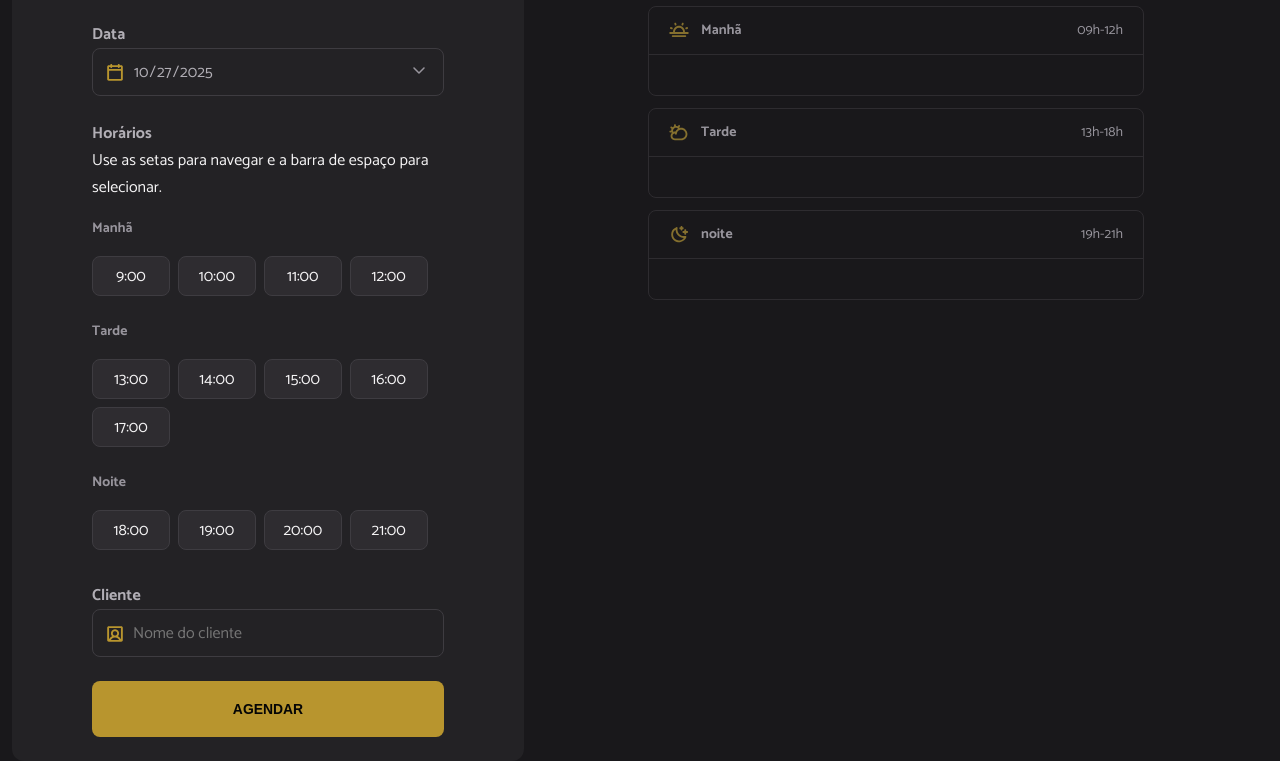
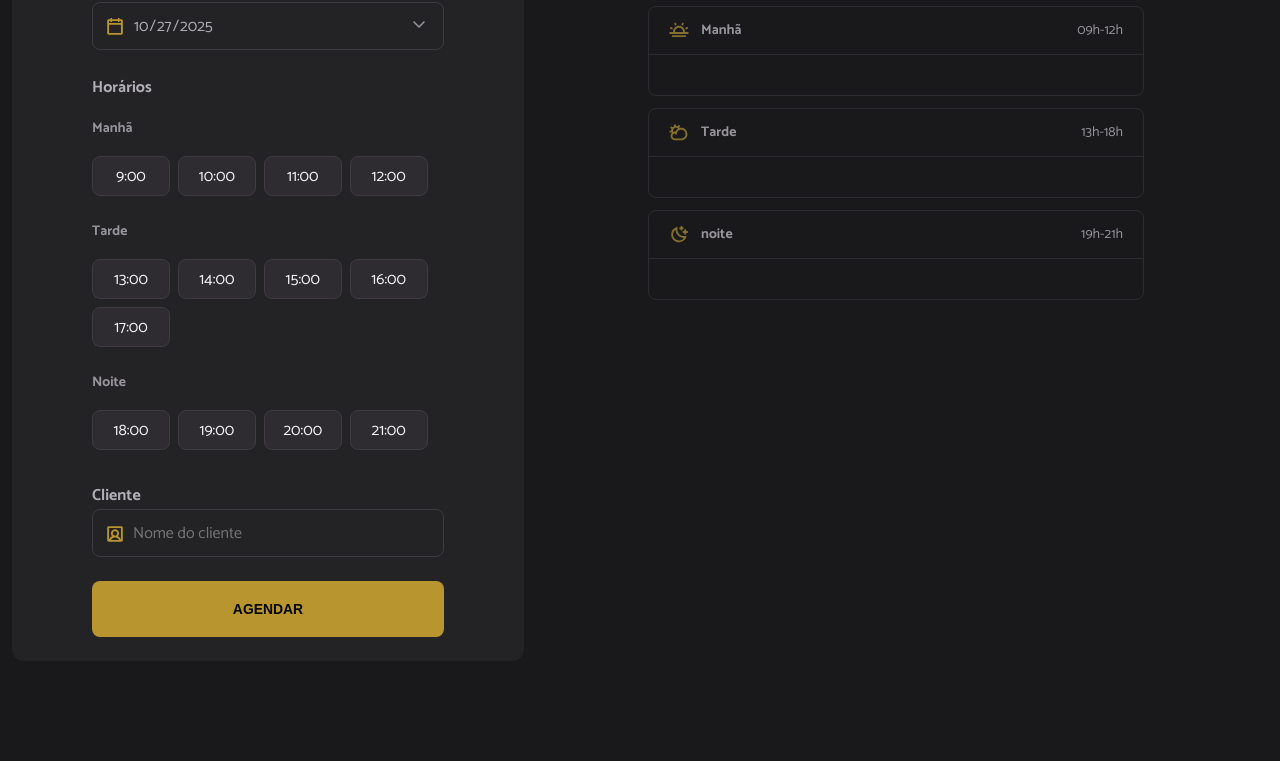
Before and after one commit to ricardo-werner/Rocketseat_FullStack_Desafio_Pratico_Hair-Day, a website built with webpack: page index.html in a window 1280 px wide. Shown: the part 180-941 px from the top of the page. After the commit the page ends 841 px from the top, so only its background shows below. Built offline with nearby package versions, Linux system fonts and the light colour scheme; data requests are answered from the project's data file.

Commit message:
style(form): adicionado a classe=sr-only para que o paragrafo informativo para leitor de tela fique oculto e apenas funcional aos leitores

```diff
--- a/src/styles/form.css
+++ b/src/styles/form.css
@@ -25,6 +25,17 @@
 .form > header p {
   color: #98959d;
   font-size: 0.87rem;
+}
+
+.sr-only {
+  position: absolute;
+  width: 1px;
+  height: 1px;
+  padding: 0;
+  margin: -1px;
+  overflow: hidden;
+  clip: rect(0, 0, 0, 0);
+  border: 0;
 }
 
 .label {
@@ -140,6 +151,7 @@
 .hour-text {
   position: relative;
   z-index: 1;
+  pointer-events: none;
 }
 
 
```
